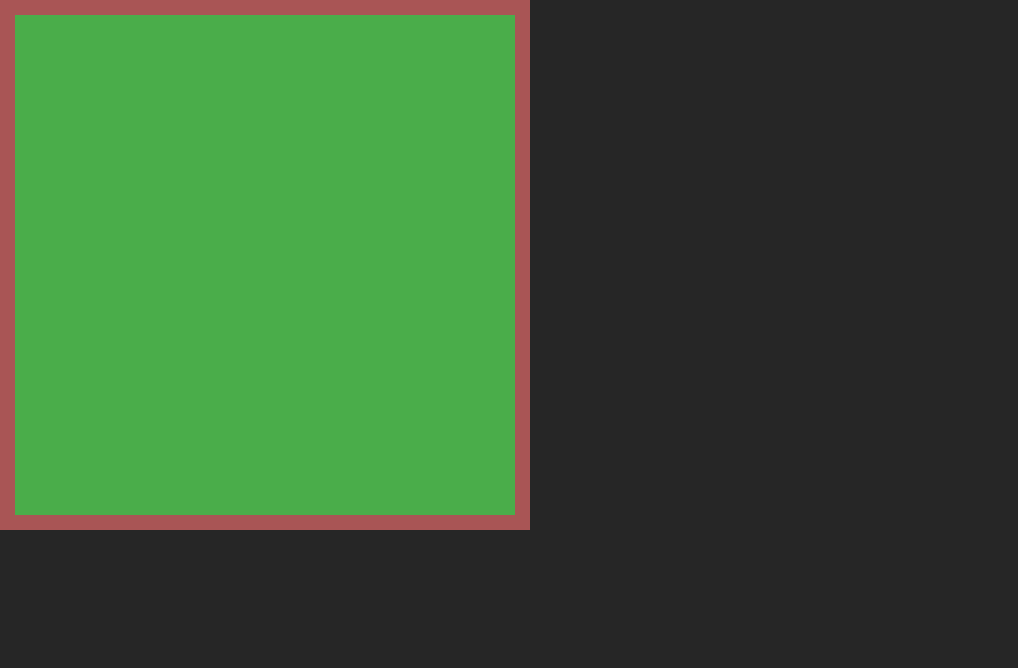
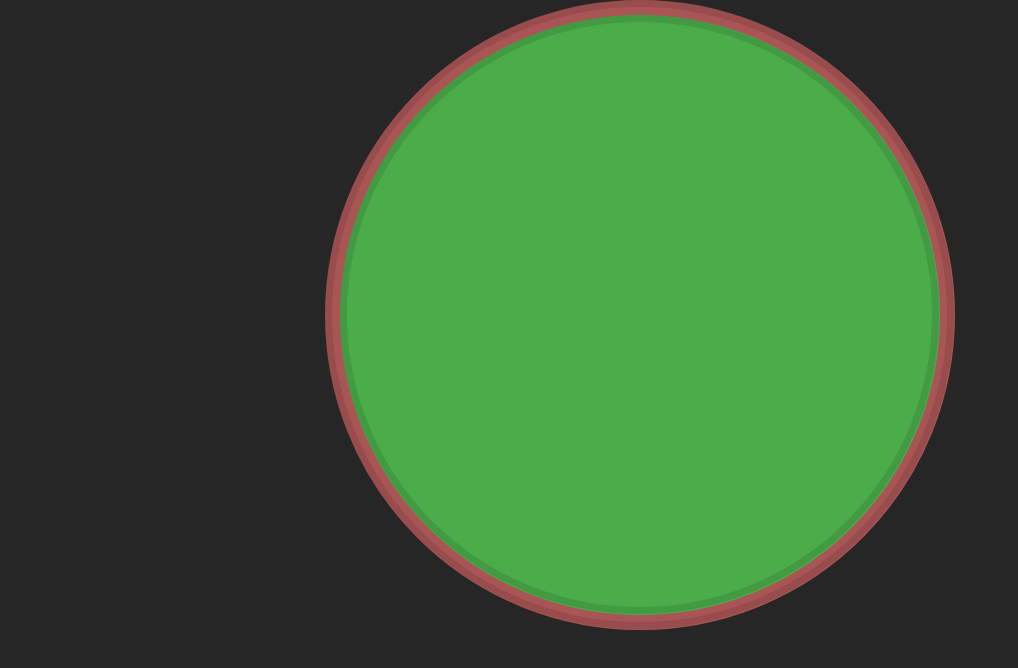
Before and after one commit to javieroc/quieroretruco, a Next.js app in the folder client/: page /game in a window 1280 px wide. Shown: the top 668 px of the page, without its empty margins (0-1018 px from the left). Built offline with nearby package versions, Linux system fonts and the light colour scheme.

Commit message:
WIP: table to play

```diff
--- /dev/null
+++ b/client/components/Layout.module.css
@@ -0,0 +1,4 @@
+.container {
+  display: flex;
+  justify-content: center;
+}
--- a/client/components/Layout.tsx
+++ b/client/components/Layout.tsx
@@ -1,10 +1,12 @@
+import styles from './Layout.module.css'
+
 interface Props {
   children: React.ReactNode
 }
 
 function Layout({ children }: Props) {
   return (
-    <div className="container">
+    <div className={styles.container}>
       {children}
     </div>
   )
--- a/client/components/Table.module.css
+++ b/client/components/Table.module.css
@@ -1,6 +1,32 @@
 .table {
-  width: 500px;
-  height: 500px;
+  width: 600px;
+  height: 600px;
   background-color: #4aad4a;
-  border:15px solid #a95555;
+  border: 15px solid #a95555;
+  border-radius: 50%;
+  position: relative;
 }
+
+.table:before {
+  content: '';
+  border: 7px solid rgba(0, 0, 0, .1);
+  display: block;
+  width: 615px;
+  height: 615px;
+  border-radius: 50%;
+  position:absolute;
+  top: -15px;
+  left: -15px;
+}
+
+.table:after {
+  content:'';
+  border: 7px solid rgba(0, 0, 0, .1);
+  display: block;
+  width: 585px;
+  height: 585px;
+  border-radius: 50%;
+  position: absolute;
+  top: 0;
+  left: 0;
+}
```
